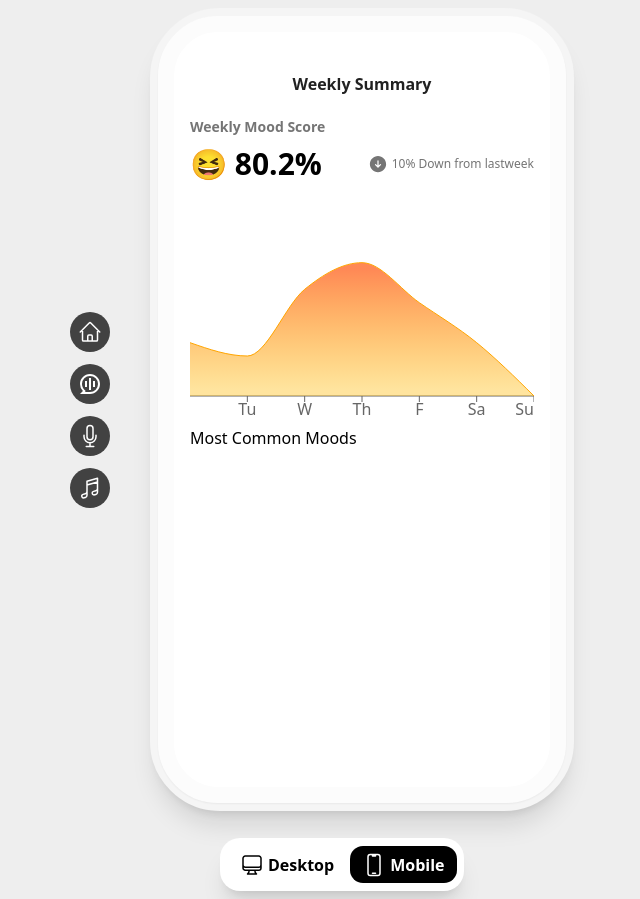
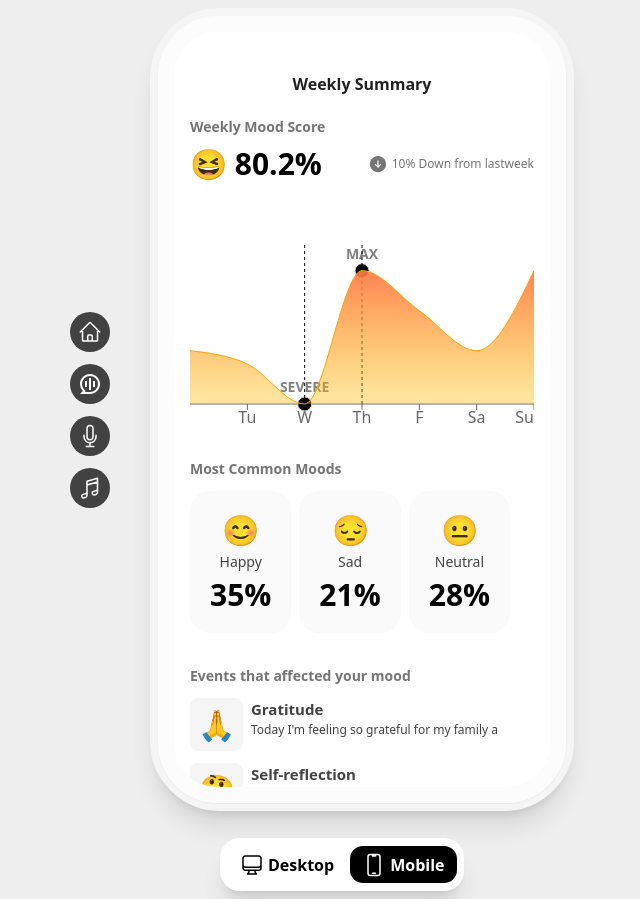
Before and after one commit to philipdaquin/reflection-app, a Next.js app in the folder app/: page /mood_summary in a window 1280 px wide. Shown: the whole page, without its empty margins (298-938 px from the left). Built offline with nearby package versions, Linux system fonts and the light colour scheme.

Commit message:
mood summary

```diff
--- /dev/null
+++ b/app/components/CommonMoodContainer.tsx
@@ -0,0 +1,21 @@
+import React from 'react'
+import { CommonMoodData } from './MoodSummaryContents'
+
+
+interface Props {
+    moodData: CommonMoodData
+}
+function CommonMoodContainer({moodData}: Props) {
+
+
+
+    return (
+        <div className='items-center flex flex-col justify-center mr-2 bg-[#fafafa] px-5 py-4 w-fit rounded-[20px]'>
+            <h1 className='text-[30px] '>{moodData.emoji}</h1>
+            <h2 className='text-sm text-[#424242] text-center'>{moodData.emotion}</h2>
+            <h1 className='text-[30px] font-bold'>{moodData.avgSize * 10 + "%"}</h1>
+        </div>
+    )
+}
+
+export default CommonMoodContainer
--- a/app/components/MoodAreaChart.tsx
+++ b/app/components/MoodAreaChart.tsx
@@ -1,5 +1,6 @@
 import React from 'react';
-import { AreaChart, Area, XAxis, YAxis, CartesianGrid, Tooltip, Label, Line, ResponsiveContainer } from 'recharts';
+import { AreaChart, Area, XAxis, YAxis, CartesianGrid, Tooltip,
+  Label, Line, ResponsiveContainer,  ReferenceDot, ReferenceLine } from 'recharts';
 
 type WeeklyData = {
   name: string,
@@ -23,7 +24,6 @@ type WeeklyData = {
 // };
 
 
-
 interface Props {
  data: WeeklyData[]
 }
@@ -39,7 +39,7 @@ function MoodAreaChart({data}: Props) {
 
 
 const CustomizedLabel: React.FC = () => (
-  <text x={250} y={40} fontSize={14} fill="#FFA500" textAnchor="middle">
+  <text x={250} y={40} fontSize={14} fill="#000" textAnchor="middle">
     {`Max UV: ${maxValue}`}
   </text>
 );
@@ -63,19 +63,42 @@ const CustomizedLabel: React.FC = () => (
                 </defs>
 
                 <XAxis dataKey="name" />
-                {/* <YAxis />
-                <CartesianGrid strokeDasharray="3 3" /> */}
                 <Tooltip />
-                <Line dataKey="mood" stroke="#8884d8" />
+
+
+
+                {/* MAX DATA */}
+                <ReferenceDot x={maxData?.name} y={maxData?.mood} r={7} fill="#000" className=''
+                  isFront={true}>
+                  <Label x={maxData?.name} value="MAX" position={"top"}className="font-bold text-sm"/>
+                </ReferenceDot >
+                <ReferenceLine
+                    x={maxData?.name}
+                    x2={maxData?.name}
+                    r={7}
+                    stroke="#000"
+                    strokeDasharray=" 3 3 "
+                    label={undefined}
+                  />
+
+                {/* MIN DATA */}
+                <ReferenceDot x={minData?.name} y={minData?.mood} r={7} fill="#000"
+                isFront={true}>
+                  <Label x={maxData?.name} value="SEVERE" position={"top"} className="font-bold text-sm"/>
+                </ReferenceDot>
+                <ReferenceLine
+                  x={minData?.name}
+                  x2={minData?.name}
+
+                  r={7}
+                  stroke="#000"
+                  strokeDasharray="3 3" />
+
+
+
+
 
                 <Area type="monotone" dataKey="mood" stroke="#FFA500" fillOpacity={1} fill="url(#colorUv)" />
-                <Label value={`THIS IS THE MAX ${maxData}`}
-                  offset={5}
-                  position="top"
-
-                  content={<CustomizedLabel/>}
-                />
-
             </AreaChart>
         </ResponsiveContainer>
     )
--- a/app/components/MoodSummaryContents.tsx
+++ b/app/components/MoodSummaryContents.tsx
@@ -1,22 +1,136 @@
 import React from 'react'
 import MoodAreaChart from './MoodAreaChart'
 import {ArrowDownCircleIcon} from '@heroicons/react/24/solid'
+import CommonMoodContainer from './CommonMoodContainer'
 
 
-function MoodSummaryContents() {
-    const data = [
+export type CommonMoodData = {
+    day: string,
+    emoji: string,
+    emotion: string,
+    avgSize: number
+}
+
+export type WeeklyData = {
+    name: string,
+    mood: number
+}
+
+type EventData = {
+    title: string
+    data: string
+    emoji: string
+}
+
+type RecommendedActivity = {
+    title: string
+    data: string
+    emoji: string
+}
+
+const data: WeeklyData[] = [
     { name: 'M', mood: 4 },
     { name: 'Tu', mood: 3 },
-        { name: 'W', mood: 8 },
+    { name: 'W', mood: 0 },
     { name: 'Th', mood: 10 },
     { name: 'F', mood: 7 },
     { name: 'Sa', mood: 4 },
-        { name: 'Su', mood: 0 },
+    { name: 'Su', mood: 10 },
 ];
 
+const moodData: CommonMoodData[] = [
+    {
+      day: 'Monday',
+      emoji: '😊',
+      emotion: 'Happy',
+      avgSize: 3.5,
+    },
+    {
+      day: 'Tuesday',
+      emoji: '😔',
+      emotion: 'Sad',
+      avgSize: 2.1,
+    },
+    {
+      day: 'Wednesday',
+      emoji: '😐',
+      emotion: 'Neutral',
+      avgSize: 2.8,
+    },
+    {
+      day: 'Thursday',
+      emoji: '😃',
+      emotion: 'Excited',
+      avgSize: 4.2,
+    },
+    {
+      day: 'Friday',
+      emoji: '😴',
+      emotion: 'Tired',
+      avgSize: 1.9,
+    },
+].slice(0, 3);
+
+const recommendedActivities: RecommendedActivity[] = [
+    {
+        title: "Exercise",
+        data: "Going for a run or doing a quick workout can help release endorphins, which can improve your mood and reduce stress levels.",
+        emoji: "🏃‍♀️"
+    },
+    {
+        title: "Mindfulness",
+        data: "Taking a few minutes to focus on your breath and observe your thoughts can help you feel more calm and centered.",
+        emoji: "🧘"
+    },
+    {
+        title: "Socializing",
+        data: "Connecting with friends or loved ones can provide a sense of support and belonging, which can boost your mood and reduce feelings of loneliness.",
+        emoji: "👥"
+    },
+    {
+        title: "Gratitude",
+        data: "Taking time to appreciate the good things in your life can help shift your focus away from negative thoughts and improve your overall outlook.",
+        emoji: "🙏"
+    },
+    {
+        title: "Creativity",
+        data: "Engaging in a creative activity, such as painting or writing, can help you express yourself and tap into positive emotions.",
+        emoji: "🎨"
+    }
+].slice(0, 3);
+
+const eventData: EventData[] = [
+    {
+        title: "Gratitude",
+        data: "Today I'm feeling so grateful for my family and friends who have supported me throughout my life.",
+        emoji: "🙏"
+    },
+    {
+        title: "Self-reflection",
+        data: "I've been thinking a lot about my goals and what I want to achieve in the next few months.",
+        emoji: "🤔"
+    },
+    {
+        title: "Mindfulness",
+        data: "I spent some time meditating this morning and it really helped me to feel more centered and focused.",
+        emoji: "🧘"
+    },
+    {
+        title: "Emotional release",
+        data: "I had a really tough day today and I just needed to let it all out. Talking about my feelings in my journal helped me to feel better.",
+        emoji: "😔"
+    },
+    {
+        title: "Inspiration",
+        data: "I listened to a great podcast today that really inspired me to try something new.",
+        emoji: "💡"
+    }
+].slice(0, 3);
+
+function MoodSummaryContents() {
 
     return (
-        <section>
+        <section className='pb-10'>
 
             <h1 className='items-center flex justify-center font-bold text-center text-base text-[#212121]'>
                 Weekly Summary
@@ -37,19 +151,64 @@ function MoodSummaryContents() {
                 </div>
             </div>
 
-
-            <div className='w-full items-center pt-10'>
+            {/* Mood trend Graph */}
+            <div className='w-full items-center pt-12'>
                 <MoodAreaChart data={data}/>
             </div>
 
-            <div>
-                <h1>Most Common Moods</h1>
-                <div>
 
+            {/* Common Mood  */}
+            <div className='pt-[24px] space-y-3'>
+                <h1 className='text-left font-bold text-[#757575] text-[14px]'>Most Common Moods</h1>
+                <div className='flex flex-wrap'>
+                    {
+                        moodData.map((data) => {
+                            return (
+                                <CommonMoodContainer moodData={data}/>
+                            )
+                        })
+                    }
                 </div>
             </div>
 
-
+            {/* Events that influenced your emotions */}
+            <div className='pt-8 space-y-3'>
+                <h1 className='text-left font-bold text-[#757575] text-[14px]'>Events that affected your mood</h1>
+                <div className='space-y-3'>
+                    {
+                        eventData.map((v) => {
+                            return (
+                                <div className='flex flex-row space-x-2 items-start'>
+                                    <div className='text-[30px] px-2 py-1 bg-[#F5F5F5] rounded-lg '>{v.emoji}</div>
+                                    <div>
+                                        <h1 className='text-[#424242] font-bold text-[15px] text-left'>{v.title}</h1>
+                                        <p className='text-[12px] text-[#424242] '>{v.data.slice(0, 45)}</p>
+                                    </div>
+                                </div>
+                            )
+                        })
+                    }
+                </div>
+            </div>
+            {/* Events that influenced your emotions */}
+            <div className='pt-8 space-y-3'>
+                <h1 className='text-left font-bold text-[#757575] text-[14px]'>Events that affected your mood</h1>
+                <div className='space-y-3'>
+                    {
+                        recommendedActivities.map((v) => {
+                            return (
+                                <div className='flex flex-row space-x-2 items-start'>
+                                    <div className='text-[30px] px-2 py-1 bg-[#F5F5F5] rounded-lg '>{v.emoji}</div>
+                                    <div>
+                                        <h1 className='text-[#424242] font-bold text-[15px] text-left'>{v.title}</h1>
+                                        <p className='text-[12px] text-[#424242] '>{v.data}</p>
+                                    </div>
+                                </div>
+                            )
+                        })
+                    }
+                </div>
+            </div>
         </section>
     )
 }
```
Lines whose indentation alone changed are shown as unchanged.
